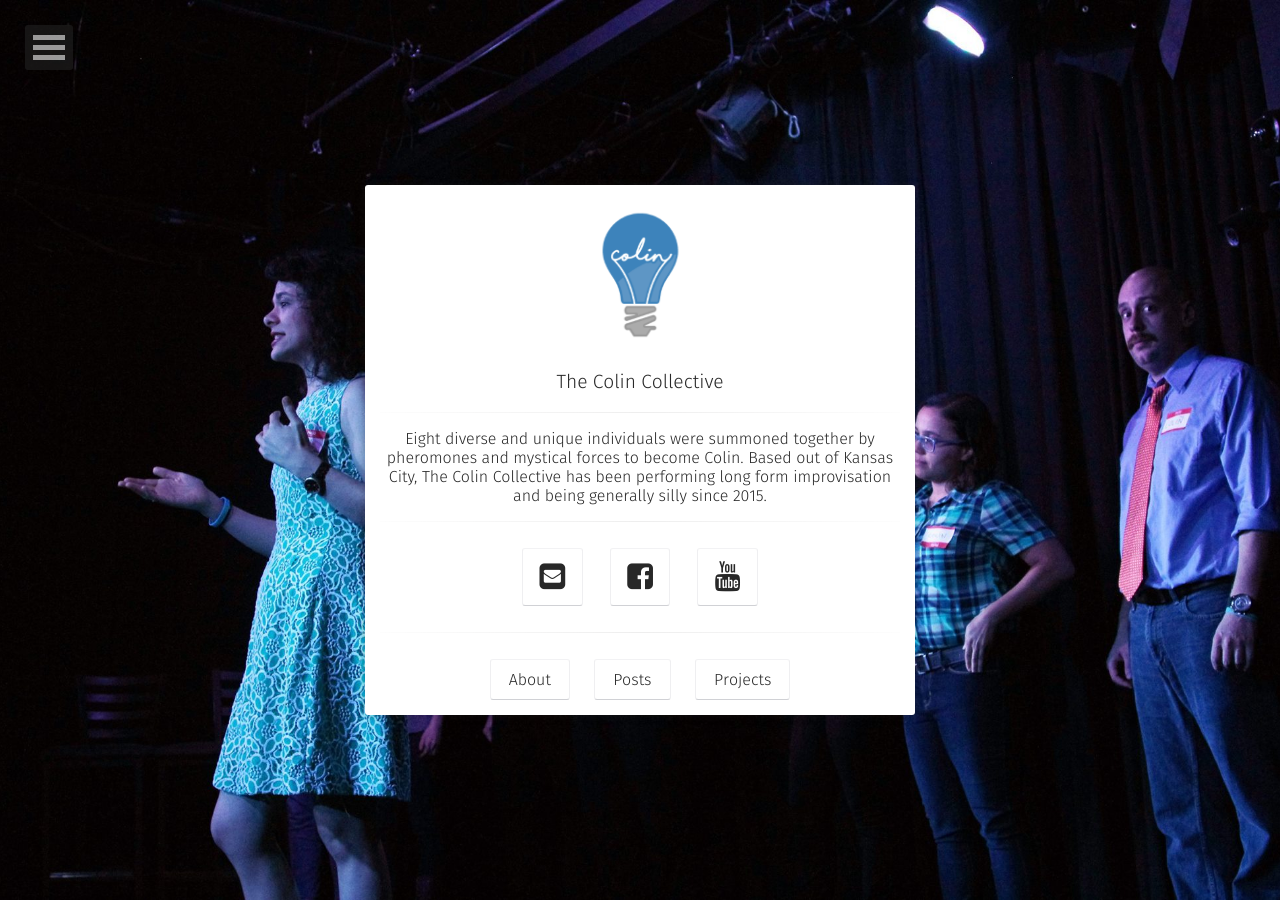
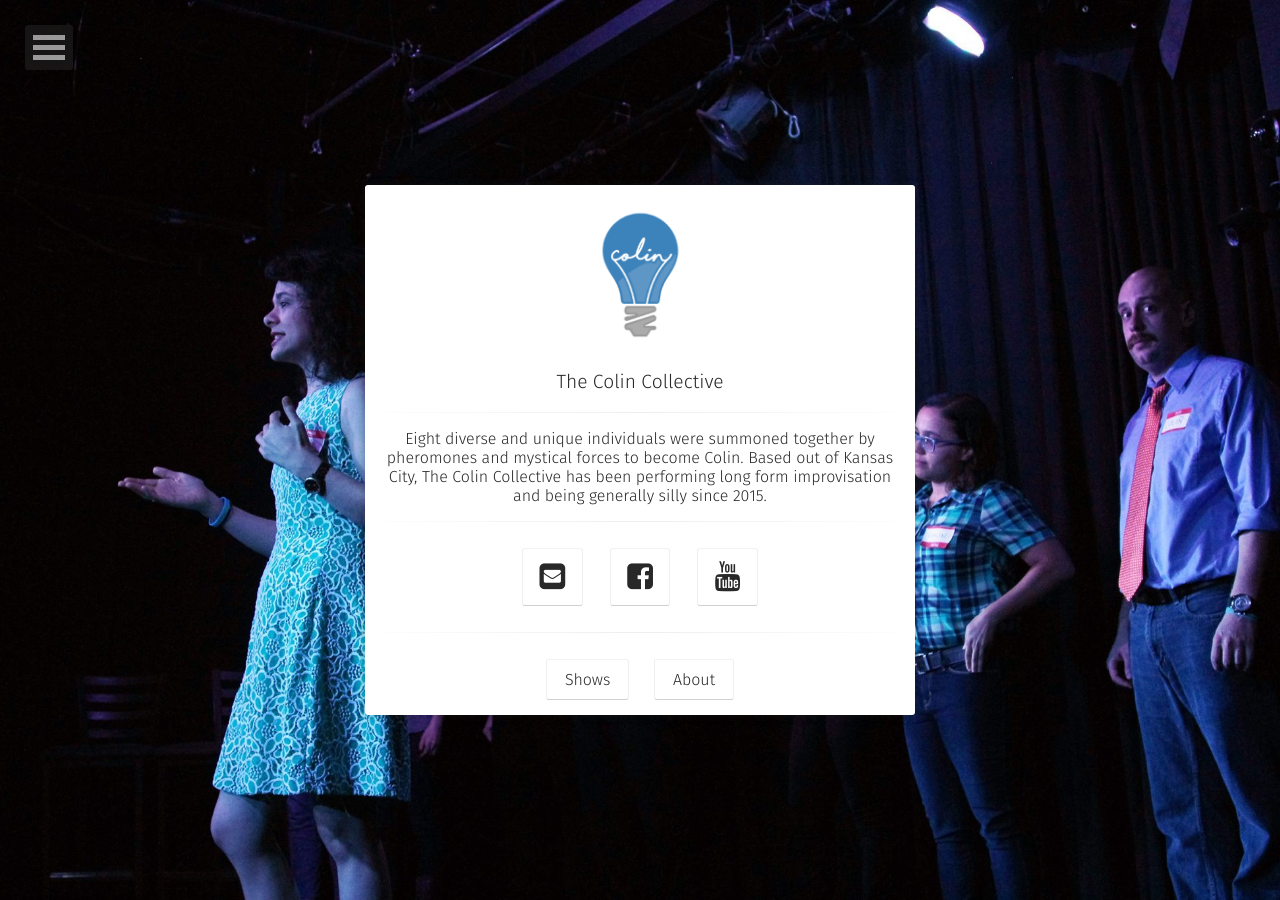
Before and after one commit to lrdodge/thecolincollective, a Jekyll site: the page built from index.html, in a window 1280 px wide. Built offline with Jekyll 4.4.1, drawn with Linux system fonts in a browser that asks for light colours; some web fonts are replaced.

Commit message:
Update Navigation - Change Dynamic Navigation Links Location - Remove Posts - Remove Projects - Add Shows

```diff
--- a/_data/navigation.yml
+++ b/_data/navigation.yml
@@ -1,4 +1,4 @@
 # Site navigation links
 
-- title: Projects
-  url: /projects/
+- title: Shows
+  url: /shows/
--- a/_includes/nav.html
+++ b/_includes/nav.html
@@ -2,6 +2,14 @@
 		<button class="dl-trigger">Open Menu</button>
 		<ul class="dl-menu">
 			<li><a href="{{ site.url }}/">Home</a></li>
+			{% for link in site.data.navigation %}
+		    {% if link.url contains 'http' %}
+		        {% assign domain = '' %}
+		        {% else %}
+		        {% assign domain = site.url %}
+		    {% endif %}
+		    <li><a href="{{ domain }}{{ link.url }}" {% if link.url contains 'http' %}target="_blank" rel="noopener noreferrer"{% endif %}>{{ link.title }}</a></li>
+		  {% endfor %}
 			<li>
 				<a href="#">About</a>
 				<ul class="dl-submenu">
@@ -85,20 +93,5 @@
                     </li>{% endif %}
 				</ul><!-- /.dl-submenu -->
 			</li>
-			<li>
-				<a href="#">Posts</a>
-				<ul class="dl-submenu">
-					<li><a href="{{ site.url }}/posts/">All Posts</a></li>
-					<li><a href="{{ site.url }}/tags/">All Tags</a></li>
-				</ul>
-			</li>
-			{% for link in site.data.navigation %}
-		    {% if link.url contains 'http' %}
-		        {% assign domain = '' %}
-		        {% else %}
-		        {% assign domain = site.url %}
-		    {% endif %}
-		    <li><a href="{{ domain }}{{ link.url }}" {% if link.url contains 'http' %}target="_blank" rel="noopener noreferrer"{% endif %}>{{ link.title }}</a></li>
-		  {% endfor %}
 		</ul><!-- /.dl-menu -->
 	</nav><!-- /.dl-menuwrapper -->
--- a/_layouts/home.html
+++ b/_layouts/home.html
@@ -32,14 +32,11 @@ layout: compress
                     {% include social-links.html %}
                   <hr class="hr-line">
                   <h3 class="title">
+                         <a class="btn zoombtn" href="{{ site.url }}/shows">
+                         Shows
+                         </a>
                          <a class="btn zoombtn" href="{{ site.url }}/about">
                          About
-                         </a>
-                         <a class="btn zoombtn" href="{{ site.url }}/posts">
-                         Posts
-                         </a>
-                         <a class="btn zoombtn" href="{{ site.url }}/projects">
-                         Projects
                          </a>
                  </h3>
             </div>
```
